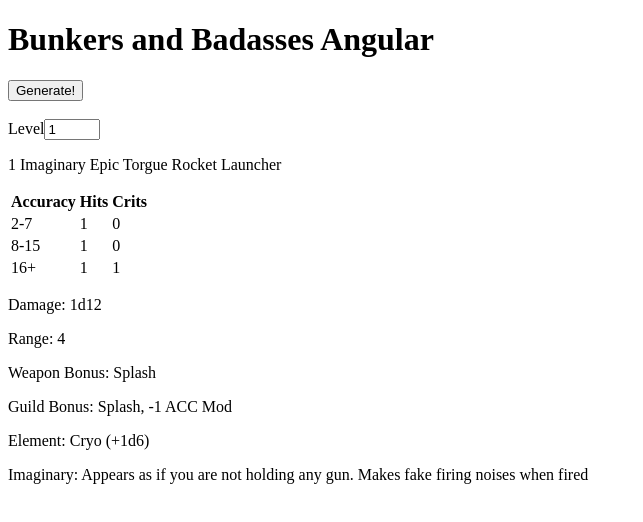
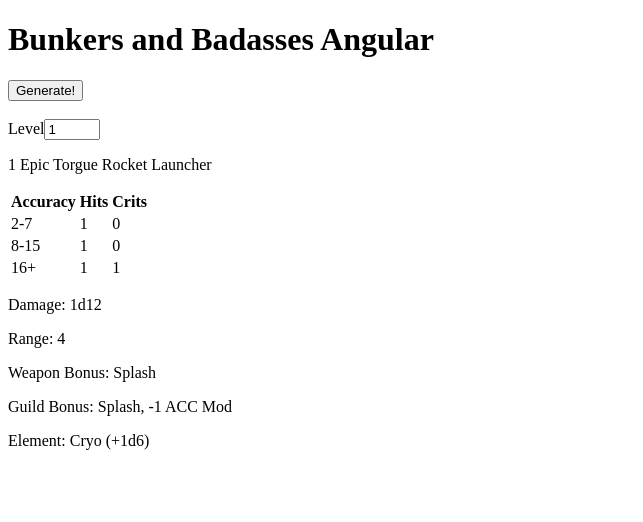
Before and after one commit to Marvinja/bunkers-and-badasses, an Angular app: page / in a window 1280 px wide. Shown: the top 522 px of the page, without its empty margins (0-643 px from the left). Built offline with nearby package versions, Linux system fonts and the light colour scheme.

Commit message:
adjusting prefix balance

```diff
--- a/src/app/app.component.ts
+++ b/src/app/app.component.ts
@@ -186,12 +186,10 @@
 
   getPrefix(number: number) {
     this.gunPrefixRoll = this._Roll(Object.keys(PREFIXES).length);
-    if ((this.gunRarity === 'rare' && number > 50) || (this.gunRarity === 'epic' && number > 25)) {
+    if ((this.gunRarity === 'rare' && number > 75) || (this.gunRarity === 'epic' && number > 50) || (number > 95)) {
       this.gunPrefix = Object.keys(PREFIXES)[this.gunPrefixRoll] as PrefixTypes;
     } else if (this.gunRarity === 'legendary') {
       this.gunPrefix = Object.keys(RED_PREFIXES)[this.gunPrefixRoll] as RedPrefixTypes;
-    } else if (number > 90) {
-      this.gunPrefix = Object.keys(PREFIXES)[this.gunPrefixRoll] as PrefixTypes;
     } else {
       this.gunPrefix = undefined;
     }
```
